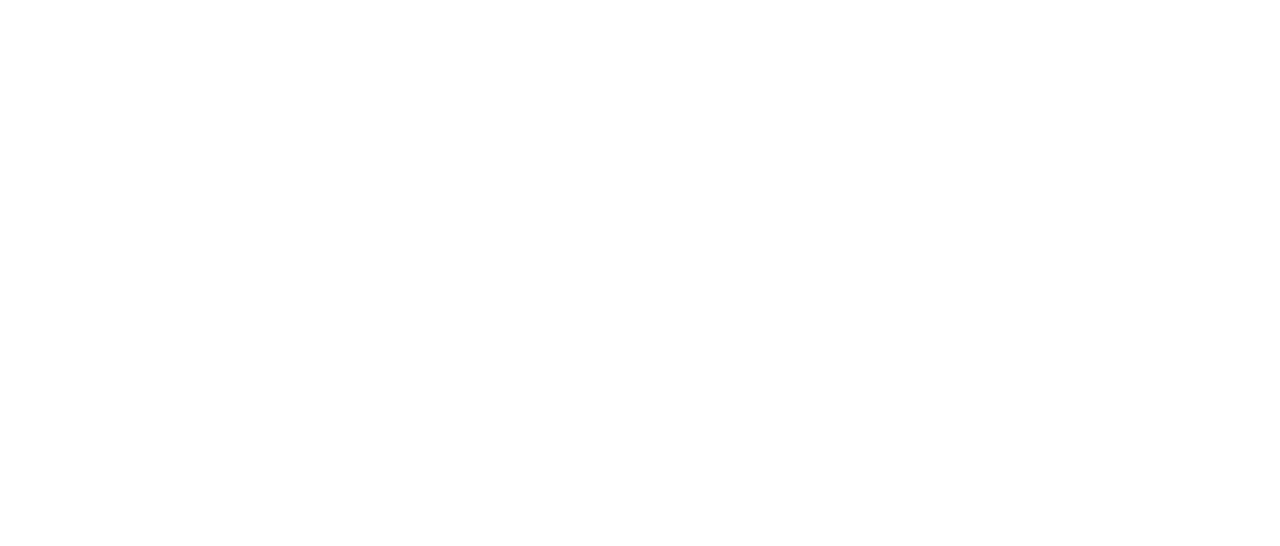
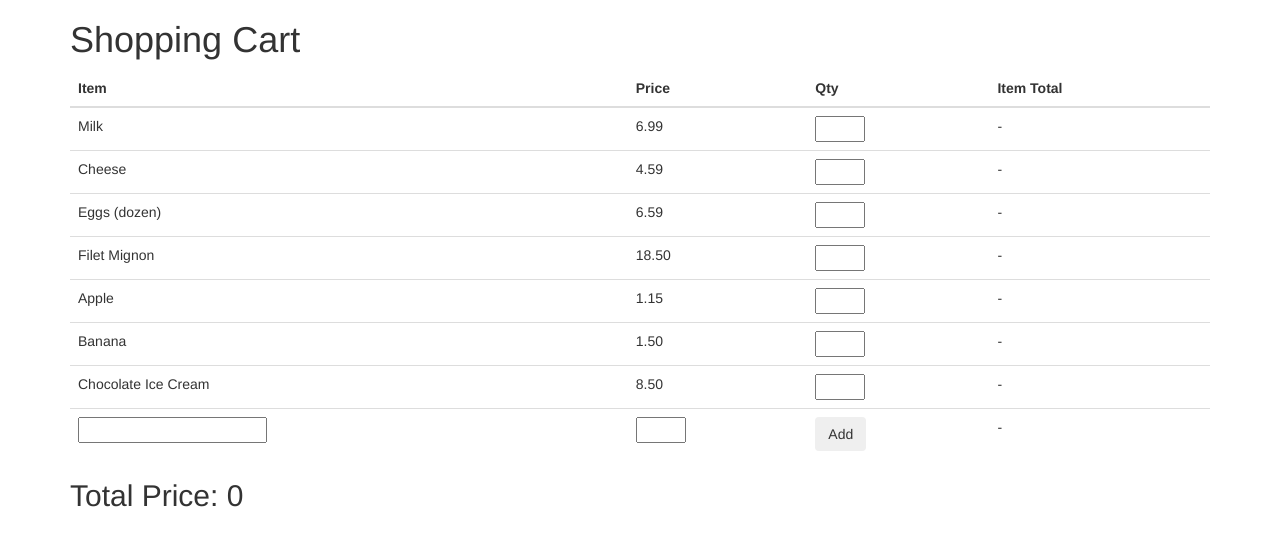
Before and after one commit to bobbywillmes/simple-shopping-cart, a plain HTML site: page index.html in a window 1280 px wide. Drawn offline with nearby package versions, Linux system fonts and the light colour scheme.

Commit message:
create base html

```diff
--- a/css/custom.css
+++ b/css/custom.css
@@ -0,0 +1,3 @@
+input[type=number], input.price {
+  width: 50px;
+}
--- a/index.html
+++ b/index.html
@@ -1,20 +1,86 @@
 <!DOCTYPE html>
 <html lang="en">
   <head>
-    <meta http-equiv="Content-Type" content="text/html; charset=UTF-8">
-    <meta charset="utf-8">
-    <meta http-equiv="X-UA-Compatible" content="IE=edge">
-    <meta name="viewport" content="width=device-width, initial-scale=1">
-    <meta name="description" content="">
-    <meta name="author" content="">
+    <meta http-equiv="Content-Type" content="text/html; charset=UTF-8" />
+    <meta charset="utf-8" />
+    <meta http-equiv="X-UA-Compatible" content="IE=edge" />
+    <meta name="viewport" content="width=device-width, initial-scale=1" />
+    <meta name="description" content="" />
+    <meta name="author" content="" />
 
     <script src="https://ajax.googleapis.com/ajax/libs/jquery/3.1.1/jquery.min.js"></script>
     <script src="js/application.js"></script>
 
-    <link href="css/bootstrap.min.css" rel="stylesheet">
-    <link href="css/custom.css" rel="stylesheet">
+    <link href="css/bootstrap.min.css" rel="stylesheet" />
+    <link href="css/custom.css" rel="stylesheet" />
   </head>
   <body>
+    <div class="container">
+      <h1>Shopping Cart</h1>
+      <table class="table">
+        <thead>
+          <tr>
+            <th>Item</th>
+            <th>Price</th>
+            <th>Qty</th>
+            <th>Item Total</th>
+          </tr>
+        </thead>
+        <tbody>
+          <tr>
+            <td>Milk</td>
+            <td>6.99</td>
+            <td><input type="number" /></td>
+            <td>-</td>
+          </tr>
+          <tr>
+            <td>Cheese</td>
+            <td>4.59</td>
+            <td><input type="number" /></td>
+            <td>-</td>
+          </tr>
+          <tr>
+            <td>Eggs (dozen)</td>
+            <td>6.59</td>
+            <td><input type="number" /></td>
+            <td>-</td>
+          </tr>
+          <tr>
+            <td>Filet Mignon</td>
+            <td>18.50</td>
+            <td><input type="number" /></td>
+            <td>-</td>
+          </tr>
+          <tr>
+            <td>Apple</td>
+            <td>1.15</td>
+            <td><input type="number" /></td>
+            <td>-</td>
+          </tr>
+          <tr>
+            <td>Banana</td>
+            <td>1.50</td>
+            <td><input type="number" /></td>
+            <td>-</td>
+          </tr>
+          <tr>
+            <td>Chocolate Ice Cream</td>
+            <td>8.50</td>
+            <td><input type="number" /></td>
+            <td>-</td>
+          </tr>
+          <tr>
+            <td><input type="text"></td>
+            <td><input class="price"></td>
+            <td><button id="add" class="btn">Add</button></td>
+            <td>-</td>
+          </tr>
+        </tbody>
+      </table>
 
+      <div id="total">
+        <h2>Total Price: <span>0</span></h2>
+      </div>
+    </div>
   </body>
 </html>
```
